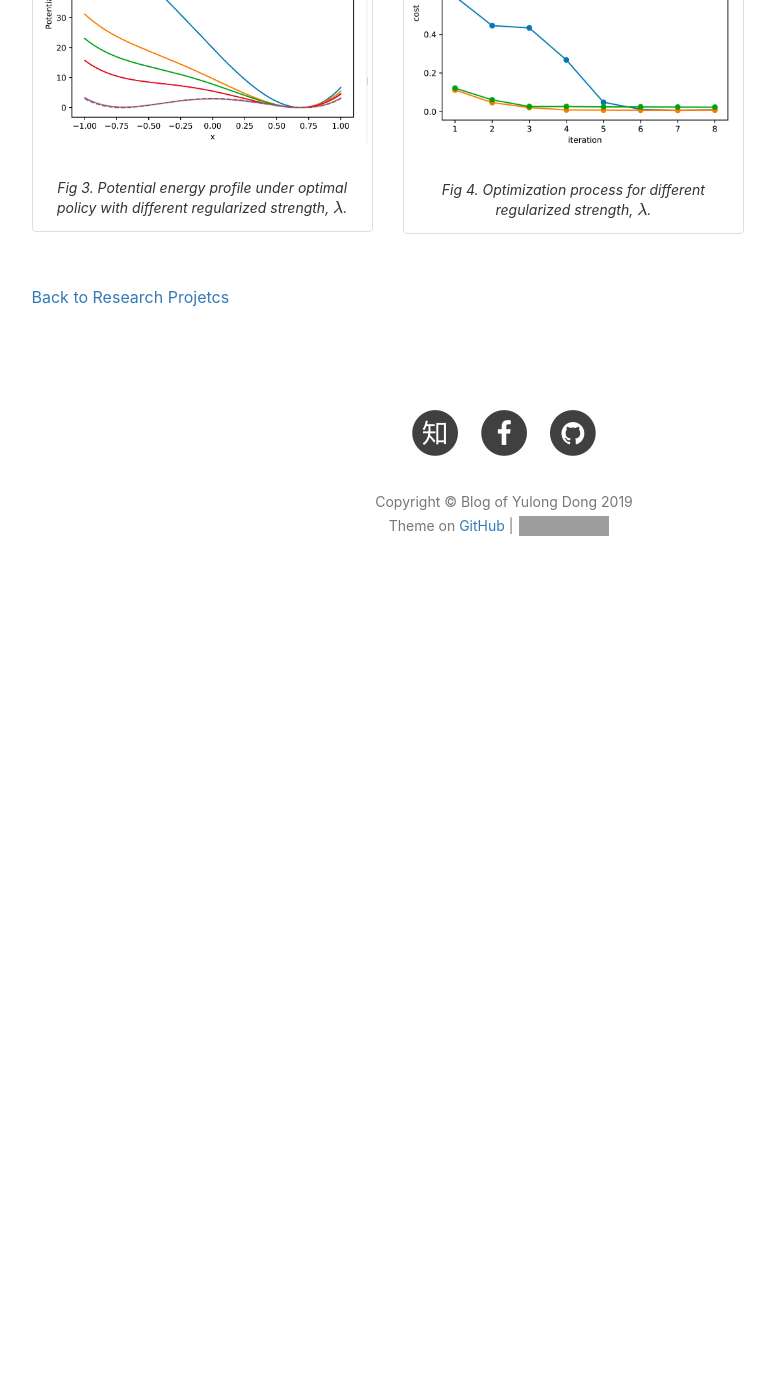
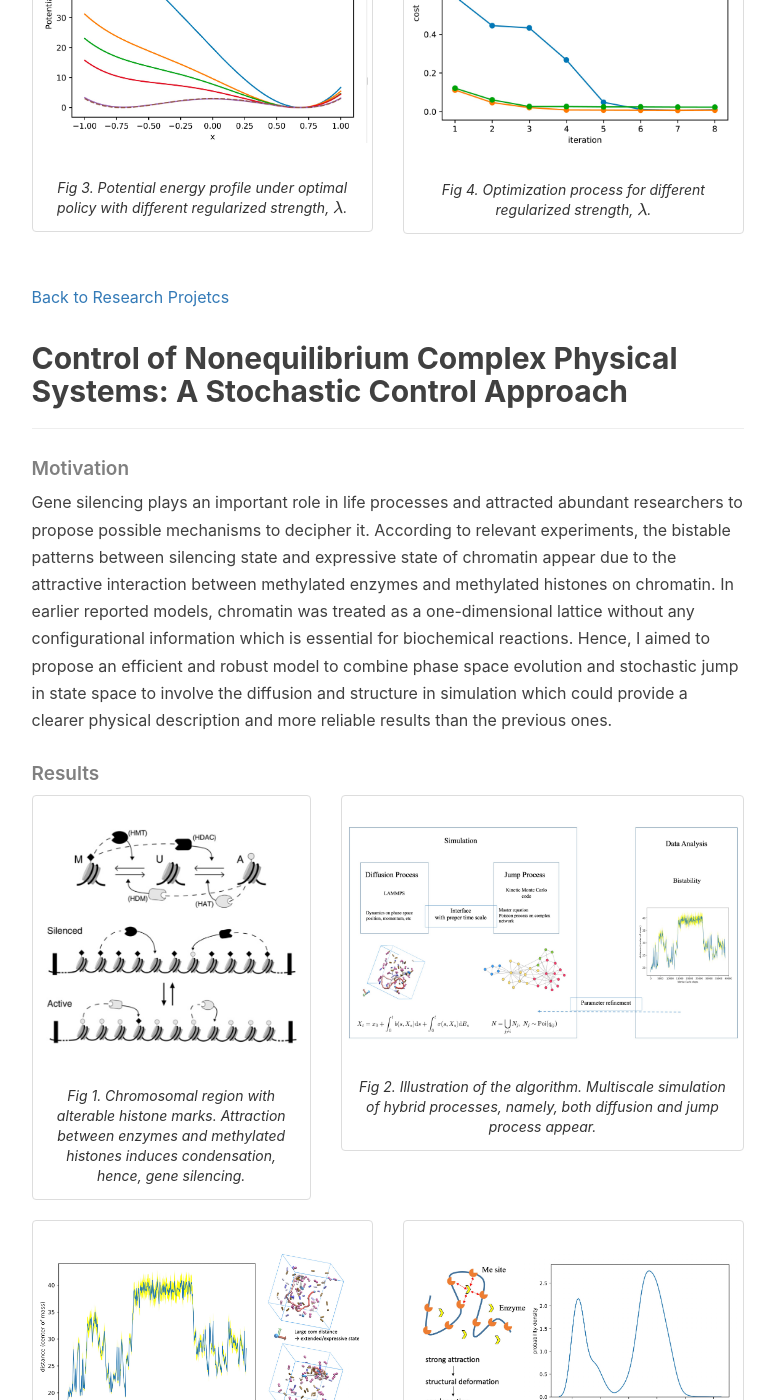
Before and after one commit to dongylaq/dongylaq.github.io, a Jekyll site: the page built from research.html, in a window 1280 px wide and 1400 px high, scrolled down 2916 px. Shown: the whole window, without its empty margins (136-911 px from the left). Built offline with Jekyll 4.4.1, drawn with Linux system fonts in a browser that asks for light colours; nearby versions of some CDN libraries; formulas are drawn with MathJax 3; comment, search, counter and statistics services are not loaded; before the commit the page ends 3546 px from its top, so only the background shows below that; some of the changed text lies outside the part shown; grey boxes are pictures that could not be loaded.

Commit message:
update research

```diff
--- a/research.html
+++ b/research.html
@@ -104,6 +104,54 @@ header-img: "img/title.jpeg"
     <p><a href="#projects" class="hr0" role="button">Back to Research Projetcs</a></p>
 </div>
 
+
+<div class="en post-container">
+    <a name="optcontrol-stocont"></a><h2>Control of Nonequilibrium Complex Physical Systems: A Stochastic Control Approach</h2>
+    <hr class="hr0">
+    <h5>Motivation</h5>
+    <p>Gene silencing plays an important role in life processes and attracted abundant researchers to propose possible mechanisms to decipher it. According to relevant experiments, the bistable patterns between silencing state and expressive state of chromatin appear due to the attractive interaction between methylated enzymes and methylated histones on chromatin. In earlier reported models, chromatin was treated as a one-dimensional lattice without any configurational information which is essential for biochemical reactions. Hence, I aimed to propose an efficient and robust model to combine phase space evolution and stochastic jump in state space to involve the diffusion and structure in simulation which could provide a clearer physical description and more reliable results than the previous ones.</p>
+
+    <h5>Results</h5>
+
+    <div class="row">
+        <div class="col-xs-5">
+            <div class="thumbnail">
+                <img src="/img/rsc/gs-illustration.png" width="560"  height="480">
+                    <div class="caption">
+                        Fig 1. Chromosomal region with alterable histone marks. Attraction between enzymes and methylated histones induces condensation, hence, gene silencing.
+                    </div>
+                    </div>
+        </div>
+        <div class="col-xs-7">
+            <div class="thumbnail">
+                <img src="/img/rsc/gs-algorithm.png" width="500" height="350">
+                    <div class="caption">
+                        Fig 2. Illustration of the algorithm. Multiscale simulation of hybrid processes, namely, both diffusion and jump process appear.
+                    </div>
+                    </div>
+        </div>
+    </div>
+    <div class="row">
+        <div class="col-xs-6">
+            <div class="thumbnail">
+                <img src="/img/rsc/gs-bistability.png" width="560" height="480">
+                    <div class="caption">
+                        Fig 3. Bistability between condesed and extended states in simulation. Blue curve: time series filtered with moving average. Yellow shade: fluctuation.
+                    </div>
+                    </div>
+        </div>
+        <div class="col-xs-6">
+            <div class="thumbnail">
+                <img src="/img/rsc/gs-probdist.png" width="560" height="480">
+                    <div class="caption">
+                        Fig 4. Probability density of Me site fraction with double-peak pattern and feedback scheme.
+                    </div>
+                    </div>
+        </div>
+    </div>
+    <p><a href="#projects" class="hr0" role="button">Back to Research Projetcs</a></p>
+</div>
+
 <!-- Handle Language Change -->
 <script type="text/javascript">
     // get nodes
```
Also changed, not shown: img/rsc/gs-algorithm.png (added), img/rsc/gs-bistability.png (added), img/rsc/gs-illustration.png (added), img/rsc/gs-probdist.png (added).
